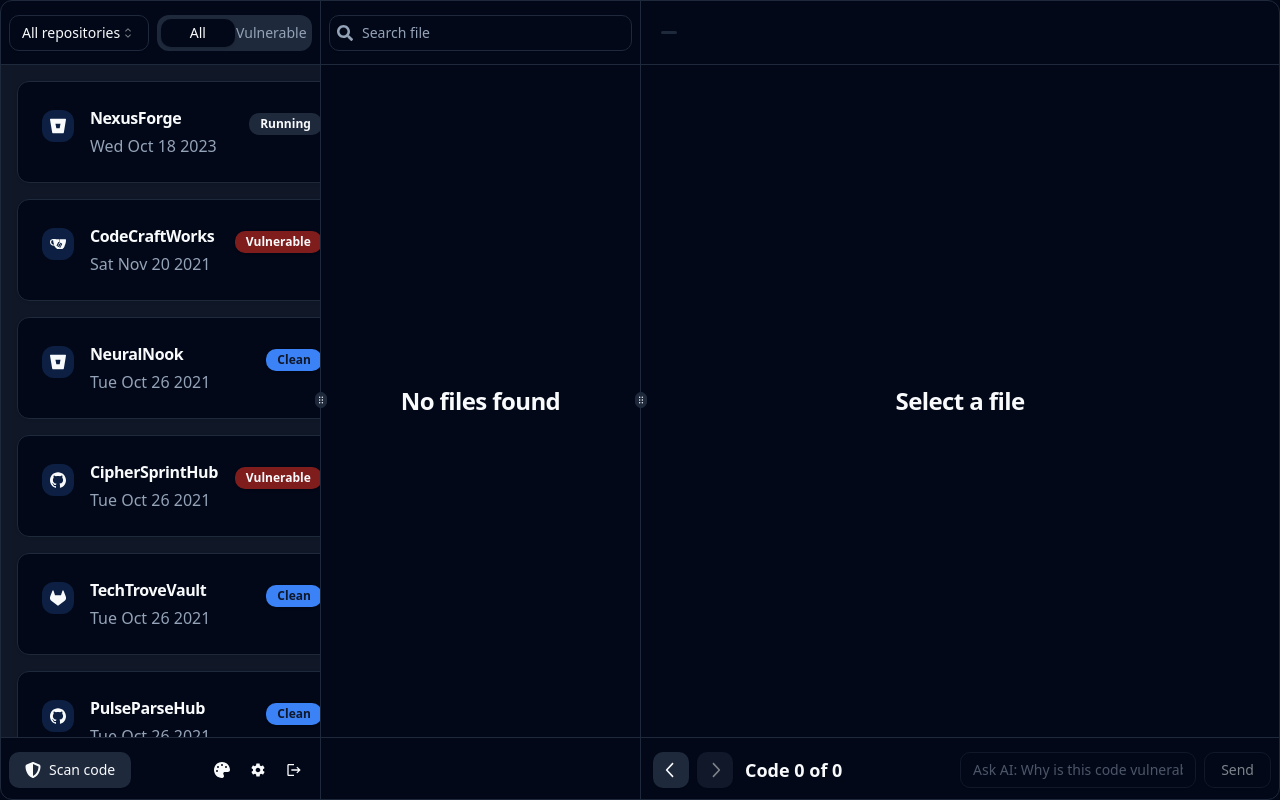
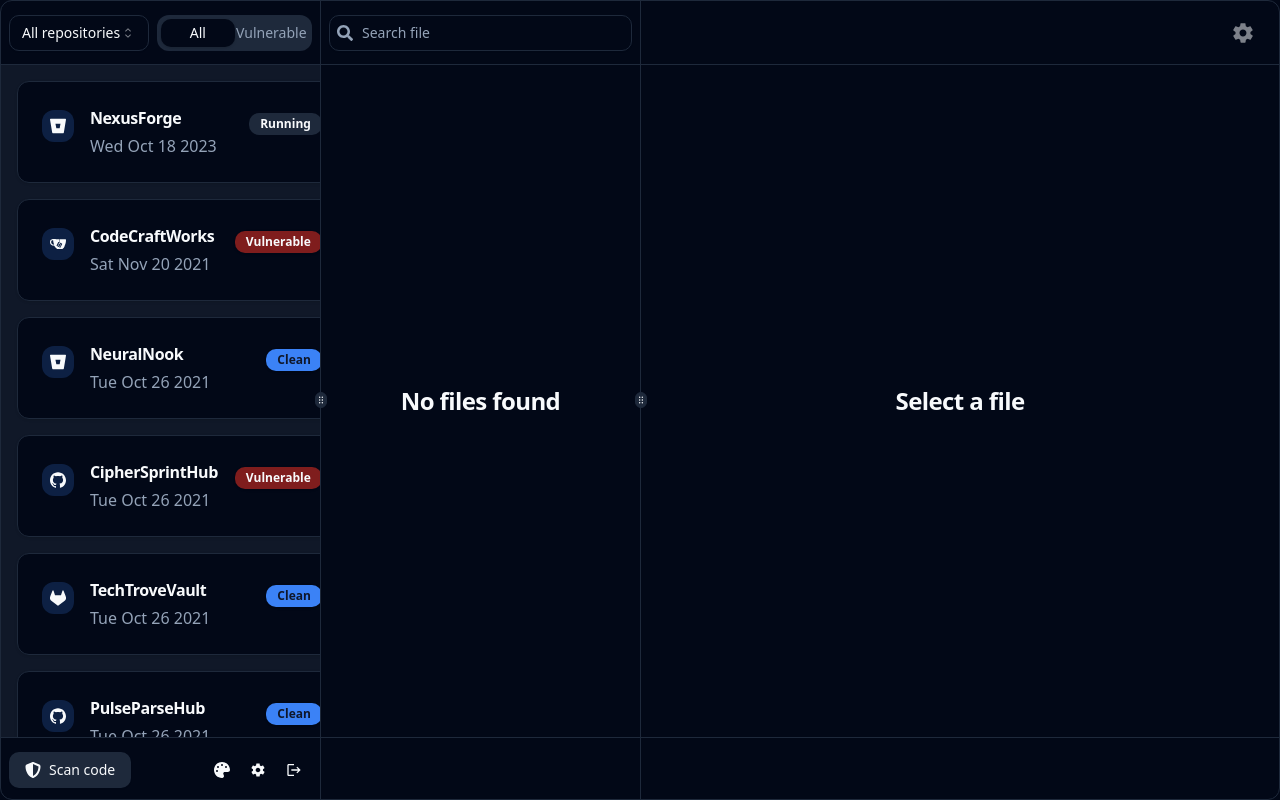
Before and after one commit to sudonite/Codetective, a React (Vite) app in the folder Frontend/: page /dashboard in a window 1280 px wide. Built offline with nearby package versions, Linux system fonts and the light colour scheme.

Commit message:
Fix: Hide Bar

```diff
--- a/Frontend/src/Components/Dashboard/CodeArea.tsx
+++ b/Frontend/src/Components/Dashboard/CodeArea.tsx
@@ -68,6 +68,8 @@ const CodeArea = ({
   return (
     <div className="h-screen flex flex-col box-border">
       <div className="h-16 max-h-16 p-2 flex flex-row gap-x-2 items-center border-b justify-between">
+        <div>
+          {selectedCode && (
             <h1 className="text-center">
               <div className="ml-3 grow flex flex-row justify-start items-center">
                 <code className="relative rounded bg-muted px-[0.5rem] py-[0.1rem] font-mono text-lg font-semibold">
@@ -75,14 +77,18 @@ const CodeArea = ({
                 </code>
               </div>
             </h1>
-        {codes.length > 0 && (
+          )}
+        </div>
         <DropdownMenu>
-            <DropdownMenuTrigger>
+          <DropdownMenuTrigger disabled={!selectedCode}>
             <Button
+              disabled={!selectedCode}
               variant="ghost"
               className="flex items-center justify-between space-x-4"
             >
+              {selectedCode && (
                 <StatusBadge status={selectedCode?.status ?? null} />
+              )}
               <IoMdSettings className="w-6 h-6" />
             </Button>
           </DropdownMenuTrigger>
@@ -145,7 +151,6 @@ const CodeArea = ({
             </DropdownMenuGroup>
           </DropdownMenuContent>
         </DropdownMenu>
-        )}
       </div>
       <div className="grow">
         {selectedCode ? (
@@ -174,12 +179,16 @@ const CodeArea = ({
         )}
       </div>
       <div className="h-16 max-h-16 p-2 flex flex-row items-center border-t justify-between">
+        {selectedCode && (
+          <>
             <div className="flex items-center w-1/2">
               <Button
                 className="m-1"
                 variant="secondary"
                 size="icon"
-            disabled={codes.findIndex(obj => obj.id == selectedCode?.id) === 0}
+                disabled={
+                  codes.findIndex(obj => obj.id == selectedCode?.id) === 0
+                }
                 onClick={() => handleStepper("prev")}
               >
                 <RxChevronLeft className="h-6 w-6" />
@@ -212,6 +221,8 @@ const CodeArea = ({
                 Send
               </Button>
             </div>
+          </>
+        )}
       </div>
     </div>
   );
```
Lines whose indentation alone changed are shown as unchanged.
